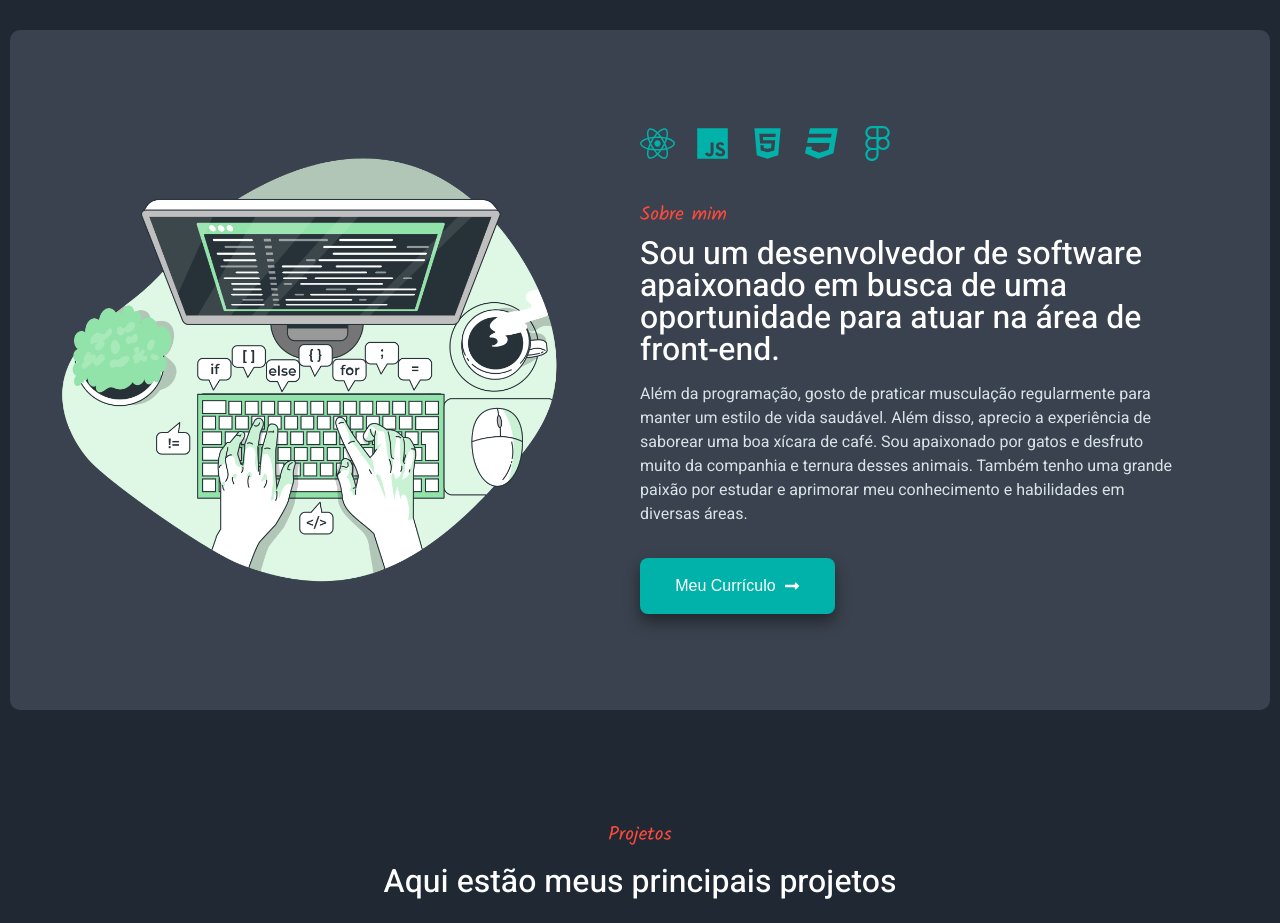
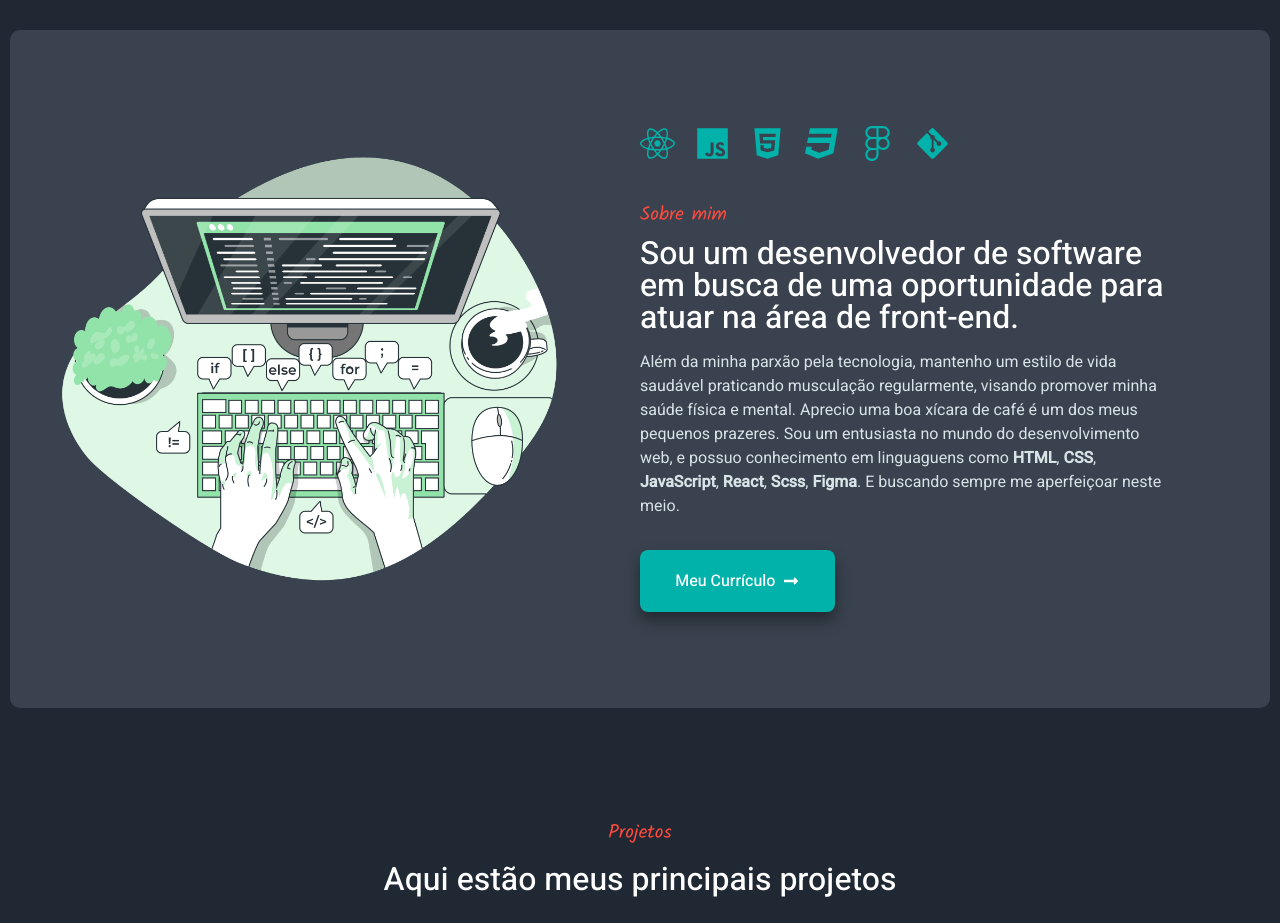
Before and after one commit to MateusLeonardo/portfolio, a React (Vite) app: page / in a window 1280 px wide. Shown: the part 820-1743 px from the top of the page. Built offline with nearby package versions, Linux system fonts and the light colour scheme.

Commit message:
adicionando link para curriculo

```diff
--- a/src/components/Header.jsx
+++ b/src/components/Header.jsx
@@ -1,6 +1,6 @@
 import { IoMenu, IoClose } from "react-icons/io5";
 import styles from "./Header.module.css";
-import { useRef, useState } from "react";
+import { useState } from "react";
 import { Link, useLocation } from "react-router-dom";
 
 export function Header({ scrollToSection, sobreRef, projetosRef, contatoRef }) {
--- a/src/pages/Home.jsx
+++ b/src/pages/Home.jsx
@@ -13,6 +13,7 @@ import {
   FaLinkedin,
   FaGithub,
   FaCheck,
+  FaGitAlt
 } from "react-icons/fa";
 import { IoLogoJavascript } from "react-icons/io5";
 import { Link } from "react-router-dom";
@@ -82,14 +83,10 @@ export function Home({ sobreRef, projetosRef, contatoRef }) {
                 href="https://www.linkedin.com/in/mateus-leonardo-dev/"
                 target="_blank"
               >
-                <Tooltip title="LinkedIn" placement="bottom" color="#413A4F">
-                  <FaLinkedin />
-                </Tooltip>
+                <FaLinkedin />
               </a>
               <a href="https://github.com/MateusLeonardo" target="_blank">
-                <Tooltip title="GitHub" placement="bottom" color="#413A4F">
-                  <FaGithub />
-                </Tooltip>
+                <FaGithub />
               </a>
             </div>
           </div>
@@ -110,23 +107,27 @@ export function Home({ sobreRef, projetosRef, contatoRef }) {
                 <FaHtml5 size={35} />
                 <FaCss3 size={35} />
                 <FaFigma size={35} />
+                <FaGitAlt  size={35}/>
               </div>
               <Subtitle text="Sobre mim" />
               <h1>
-                Sou um desenvolvedor de software apaixonado em busca de uma
-                oportunidade para atuar na área de front-end.
+                Sou um desenvolvedor de software em busca de uma oportunidade
+                para atuar na área de front-end.
               </h1>
               <p>
-                Além da programação, gosto de praticar musculação regularmente
-                para manter um estilo de vida saudável. Além disso, aprecio a
-                experiência de saborear uma boa xícara de café. Sou apaixonado
-                por gatos e desfruto muito da companhia e ternura desses
-                animais. Também tenho uma grande paixão por estudar e aprimorar
-                meu conhecimento e habilidades em diversas áreas.
+                Além da minha parxão pela tecnologia, mantenho um estilo de vida
+                saudável praticando musculação regularmente, visando promover
+                minha saúde física e mental. Aprecio uma boa xícara de café é um
+                dos meus pequenos prazeres. Sou um entusiasta no mundo do
+                desenvolvimento web, e possuo conhecimento em linguaguens como{" "}
+                <b>HTML</b>, <b>CSS</b>, <b>JavaScript</b>, <b>React</b>, <b>Scss</b>, <b>Figma</b>. E buscando sempre me aperfeiçoar neste meio.
               </p>
-              <button>
+              <a
+                href="https://drive.google.com/file/d/1xBqSwkhmqkifOtNVzexC6lsWliRZWQvM/view?usp=sharing"
+                target="_blank"
+              >
                 Meu Currículo <FaLongArrowAltRight />
-              </button>
+              </a>
             </div>
           </div>
         </section>
--- a/src/pages/Home.module.css
+++ b/src/pages/Home.module.css
@@ -126,7 +126,7 @@
   line-height: 1.5rem;
   padding-bottom: 2rem;
 }
-.about .rightContent button {
+.about .rightContent a {
   background-color: var(--primary-color-400);
   border: none;
   border-radius: 8px;
@@ -134,6 +134,7 @@
   font-size: 1rem;
   display: flex;
   align-items: center;
+  width: max-content;
   gap: 0.5rem;
   font-weight: 500;
   cursor: pointer;
```
Also changed, not shown: 1 other file (tests, documents, lock files or other folders).
